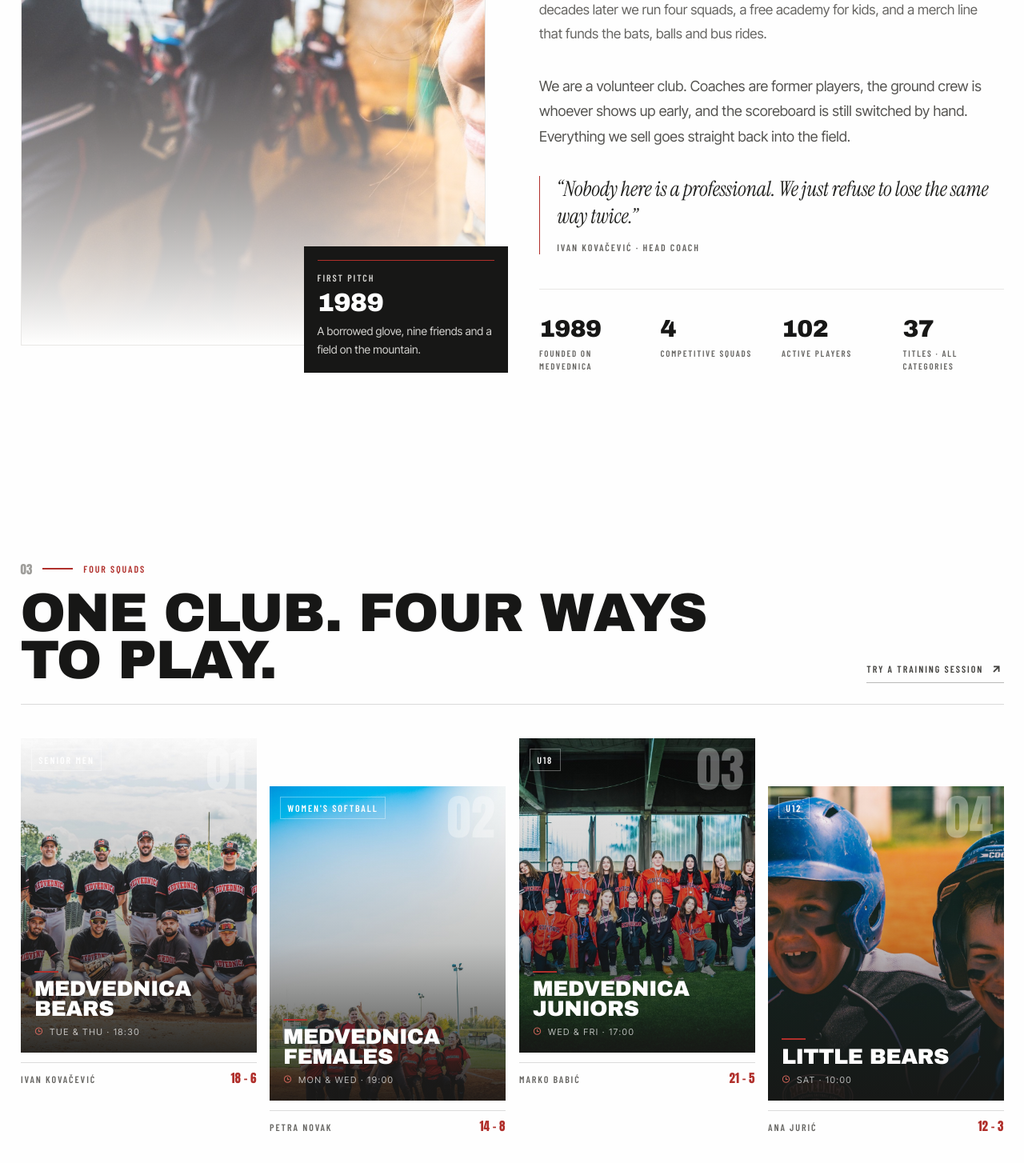
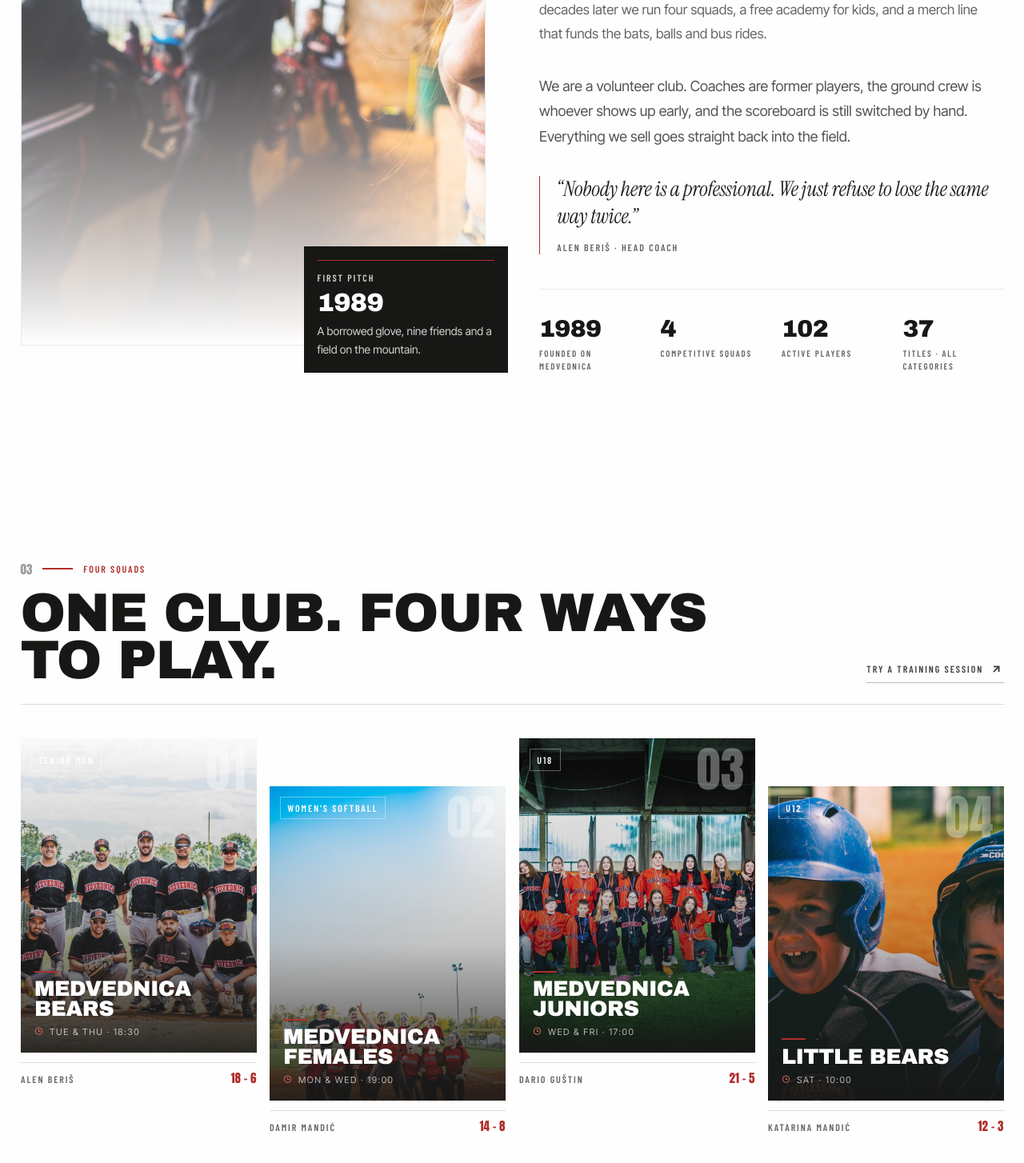
Before and after one commit to Nikola0803/baseball, a React (Vite) app: page /about in a window 1280 px wide. Shown: the part 1314-2768 px from the top of the page at 80% size. Built offline with nearby package versions, Linux system fonts and the light colour scheme.

Commit message:
Update team coach names

```diff
--- a/src/components/sections/ClubStory.tsx
+++ b/src/components/sections/ClubStory.tsx
@@ -58,7 +58,7 @@ export default function ClubStory() {
                 way twice.”
               </blockquote>
               <figcaption className="font-label mt-3 text-[12px] uppercase tracking-[0.2em] text-foreground-500">
-                Ivan Kovačević · head coach
+                Alen Beriš · head coach
               </figcaption>
             </figure>
 
--- a/src/mocks/stories.ts
+++ b/src/mocks/stories.ts
@@ -32,7 +32,7 @@ export const stories: Story[] = [
     image: "/images/story-women.jpg",
     body: [
       "The Little Bears academy runs every Saturday from 10:00 until noon, and it is free for anyone between six and twelve years old. No equipment, no experience, no signing up three months in advance.",
-      "Coaches Ana Jurić and Marko Babić run the sessions with a simple rule: everybody bats, everybody fields, everybody gets a turn at the water cooler. The autumn block runs until the end of November.",
+      "Coaches Katarina Mandić and Dario Guštin run the sessions with a simple rule: everybody bats, everybody fields, everybody gets a turn at the water cooler. The autumn block runs until the end of November.",
     ],
   },
   {
--- a/src/mocks/teams.ts
+++ b/src/mocks/teams.ts
@@ -14,7 +14,7 @@ export const teams: Team[] = [
     id: "seniors",
     name: "Medvednica Bears",
     ageGroup: "Senior men",
-    coach: "Ivan Kovačević",
+    coach: "Alen Beriš",
     training: "Tue & Thu · 18:30",
     record: "18 – 6",
     blurb:
@@ -25,7 +25,7 @@ export const teams: Team[] = [
     id: "softball",
     name: "Medvednica Females",
     ageGroup: "Women's softball",
-    coach: "Petra Novak",
+    coach: "Damir Mandić",
     training: "Mon & Wed · 19:00",
     record: "14 – 8",
     blurb:
@@ -36,7 +36,7 @@ export const teams: Team[] = [
     id: "juniors",
     name: "Medvednica Juniors",
     ageGroup: "U18",
-    coach: "Marko Babić",
+    coach: "Dario Guštin",
     training: "Wed & Fri · 17:00",
     record: "21 – 5",
     blurb:
@@ -47,7 +47,7 @@ export const teams: Team[] = [
     id: "little-league",
     name: "Little Bears",
     ageGroup: "U12",
-    coach: "Ana Jurić",
+    coach: "Katarina Mandić",
     training: "Sat · 10:00",
     record: "12 – 3",
     blurb:
```
